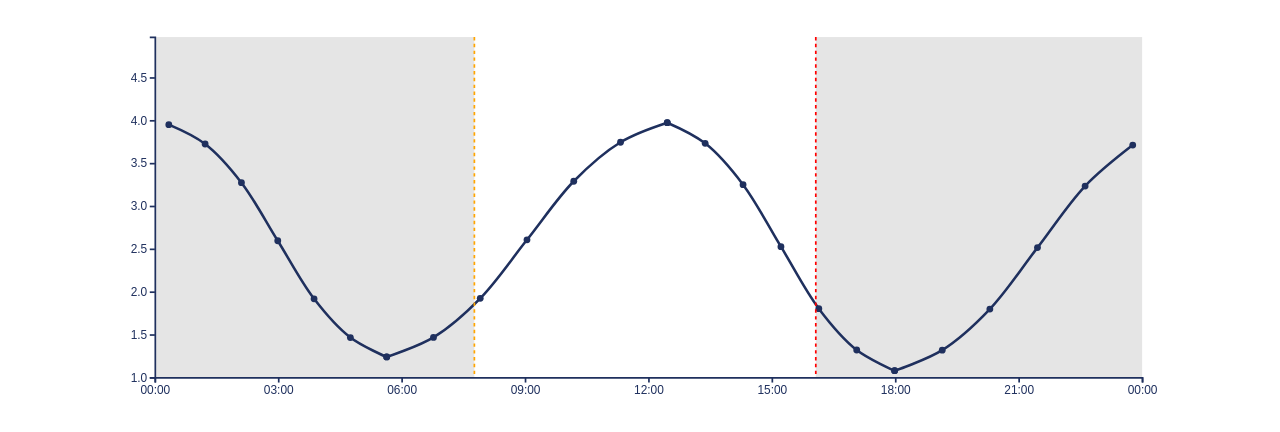
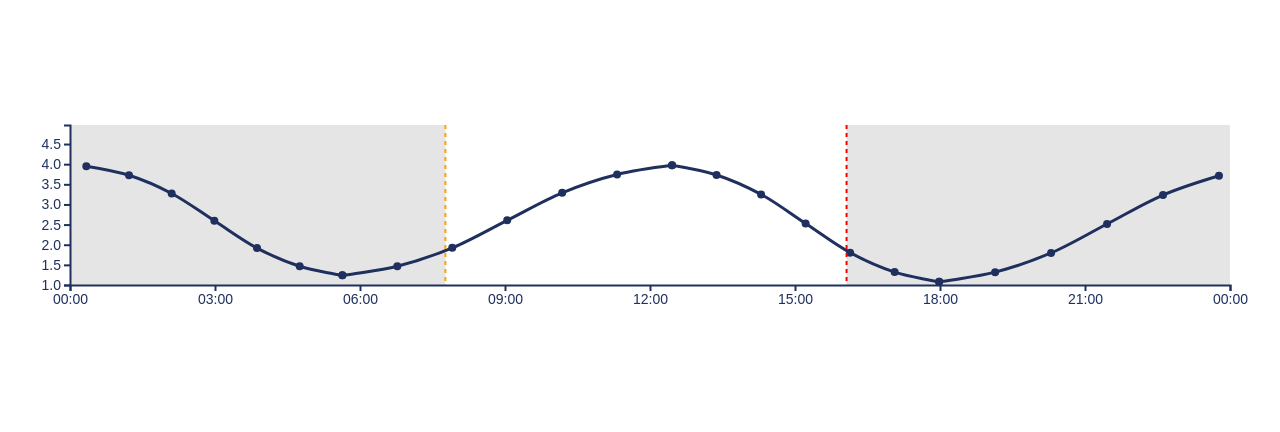
Before and after one commit to samvallancey/stw-swimpage, a plain HTML site: page index.html in a window 1280 px wide. Drawn offline with nearby package versions, Linux system fonts and the light colour scheme.

Commit message:
Update index.html

```diff
--- a/index.html
+++ b/index.html
@@ -108,7 +108,7 @@
 
     const margin = { top: 20, right: 30, bottom: 50, left: 50 };
     const width = container.node().offsetWidth - margin.left - margin.right;
-    const height = Math.min(window.innerHeight * 0.5, 400); // Scale to 50% of viewport height, max 400px
+    const height = Math.min(window.innerHeight * 0.2, 400); // Scale to 50% of viewport height, max 400px
 
     const g = svg
         .attr("viewBox", `0 0 ${width + margin.left + margin.right} ${height + margin.top + margin.bottom}`)
```
